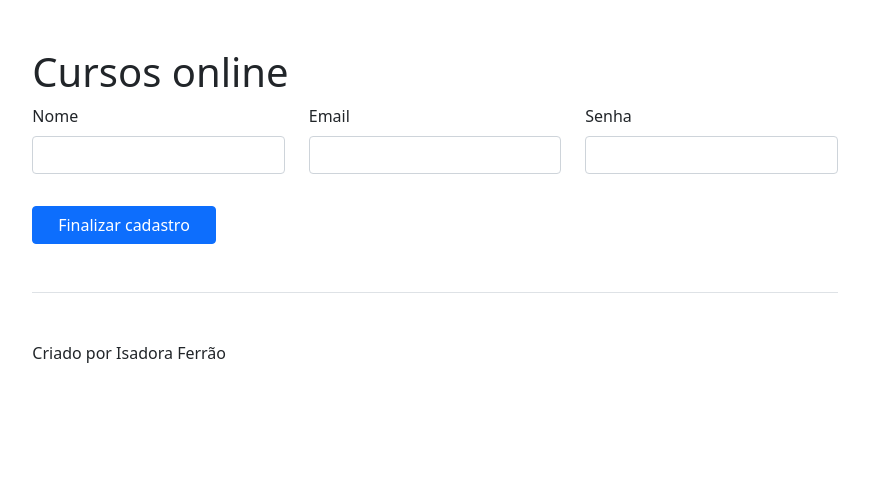
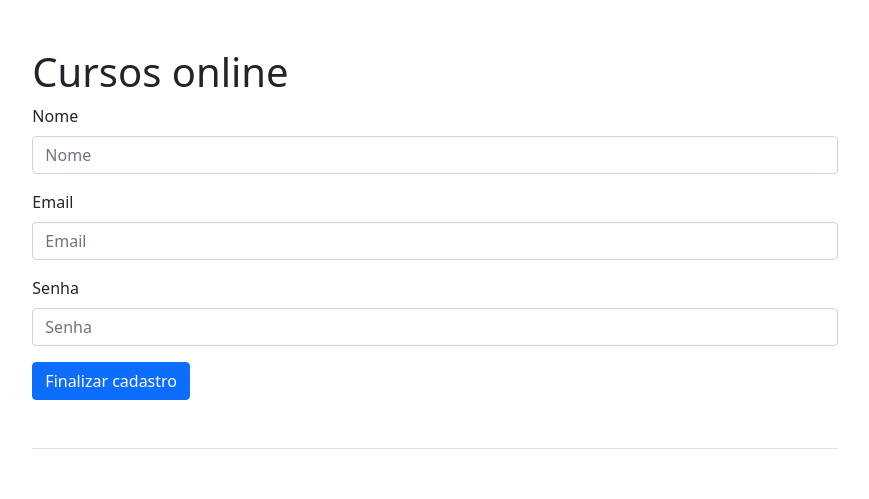
Before and after one commit to Bea-Martins/potencia-feminina-django-web, a Django app: page /cadastro/ in a window 1280 px wide. Shown: the part 101-600 px from the top of the page, without its empty margins (205-1074 px from the left). Run offline with Django 5.2, Linux system fonts and the light colour scheme; some libraries are stand-ins or nearby versions.

Commit message:
feat: aula 7 - Forms

```diff
--- /dev/null
+++ b/cadastro_curso_womakers/base/forms.py
@@ -0,0 +1,6 @@
+from django import forms
+
+class CadastroForm(forms.Form):
+  nome = forms.CharField()
+  email =  forms.EmailField()
+  senha = forms.CharField(widget=forms.PasswordInput)
--- a/cadastro_curso_womakers/base/templates/cadastro.html
+++ b/cadastro_curso_womakers/base/templates/cadastro.html
@@ -4,29 +4,16 @@
 
   <h1 class="text-body-emphasis">Cursos online</h1>
 
+  {% if sucesso %}
+    <p class="alert alert-success">Cadastro efetuado com sucesso!</p>
+  {% endif %}
+
   <form action="" method="POST" id="form">
     {% csrf_token %}
-    <div class="row">
-      <div class="col-md-4">
-        <label for="id_nome" class="form-label">Nome</label>
-        <input name="nome" type="text" class="form-control" id="id_nome">
-      </div>
-      <div class="col-md-4">
-        <label for="id_email" class="form-label">Email</label>
-        <input name="email" type="text" class="form-control" id="id_email">
-      </div>
-      <div class="col-md-4">
-        <label for="id_senha" class="form-label">Senha</label>
-        <input name="senha" type="password" class="form-control" id="id_senha">
-      </div>
+    {% bootstrap_form form %}
 
-      <div class="col-md-3">
-        <div class="d-grid gap-2">
-          <br>
-          <button type="submit" class="btn btn-primary btn-block">Finalizar cadastro</button>
-        </div>
-      </div>
-    </div>
+    <button type="submit" class="btn btn-primary btn-block">Finalizar cadastro</button>
+
   </form>
 
 {% endblock %}
--- a/cadastro_curso_womakers/base/views.py
+++ b/cadastro_curso_womakers/base/views.py
@@ -1,9 +1,21 @@
 from django.shortcuts import render
 from django.http import HttpResponse
+from base.forms import CadastroForm
 
 # Cada view redireciona pra uma página, arquivo html, informação
 def inicio(request):
   return render(request, 'inicio.html')
 
 def cadastro(request):
-  return render(request, 'cadastro.html')
+  sucesso = False
+  if request.method == 'GET':
+    form = CadastroForm()
+  else:
+    form = CadastroForm(request.POST)
+    if form.is_valid():
+      sucesso = True
+  contexto = {
+    'form': form,
+    'sucesso': sucesso
+  }
+  return render(request, 'cadastro.html', contexto)
```
Also changed, not shown: README.md.
